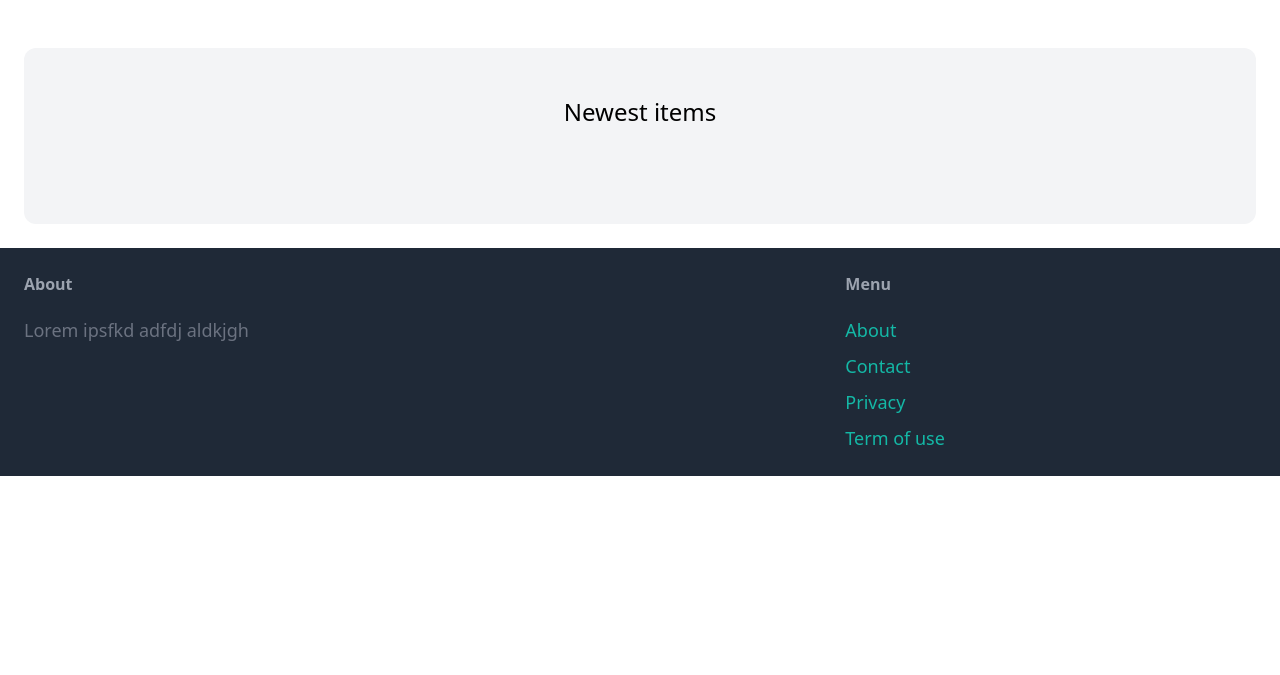
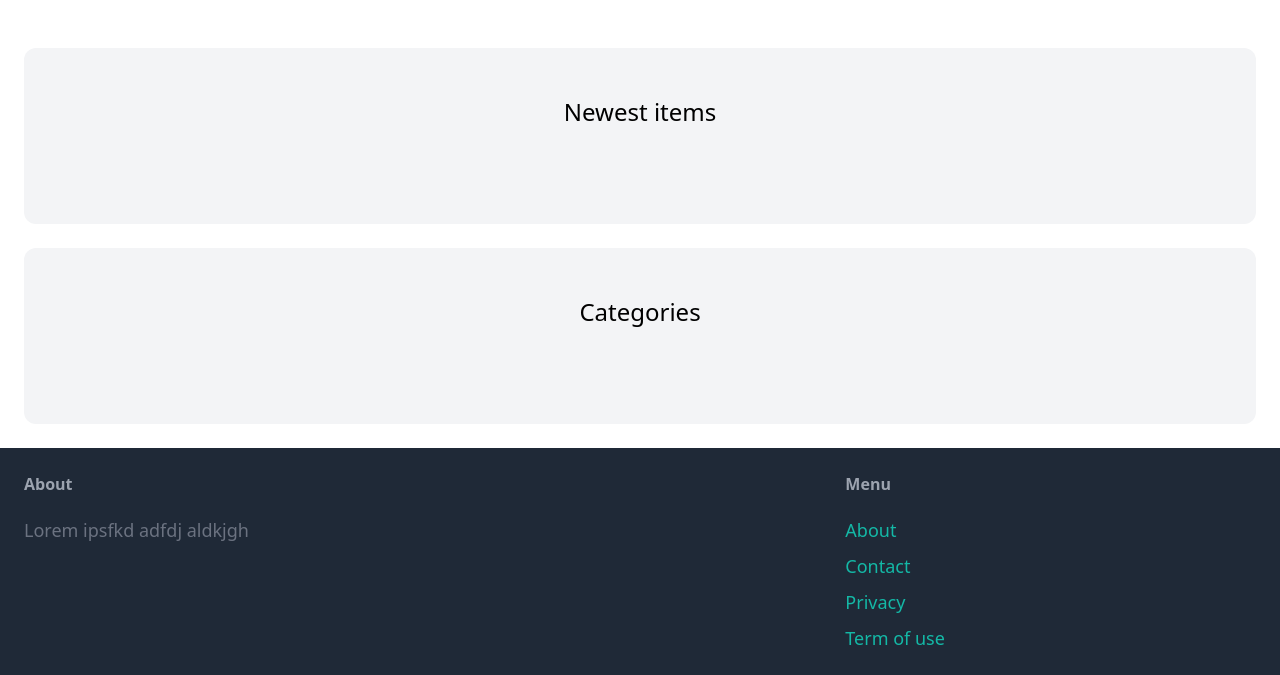
Before and after one commit to Vladilen172/Vladberries, a Django app: page / in a window 1280 px wide. Shown: the part 77-752 px from the top of the page. Run offline with Django 5.2, Linux system fonts and the light colour scheme; data that the repository does not hold is empty; some libraries are stand-ins or nearby versions.

Commit message:
Creating products and categories

```diff
--- a/Vladberries/Vladberries/urls.py
+++ b/Vladberries/Vladberries/urls.py
@@ -16,6 +16,8 @@ Including another URLconf
 """
 from django.contrib import admin
 from django.urls import path
+from django.conf import settings
+from django.conf.urls.static import static
 
 from core.views import index, contact
 
@@ -23,4 +25,4 @@ urlpatterns = [
     path('admin/', admin.site.urls),
     path('', index, name='index'),
     path('contact/', contact, name='contact')
-]
+] + static(settings.MEDIA_URL, document_root=settings.MEDIA_ROOT)
--- a/Vladberries/core/templates/core/index.html
+++ b/Vladberries/core/templates/core/index.html
@@ -23,4 +23,21 @@
             {% endfor %}
         </div>
     </div>
+
+    <div class="mt-6 px-6 py-12 bg-gray-100 rounded-xl">
+        <h2 class="mb-12 text-2xl text-center">Categories</h2>
+
+        <div class="grid grid-cols-3 gap-3">
+            {% for category in categories %}
+                <div>
+                    <a href="#">
+                        <div class="p-6 bg-white rounded-b-xl">
+                            <h2 class="text-2xl"> {{ category.name }} </h2>
+                            <p class="text-gray-500">{{ category.items.count }} items</p>
+                        </div>
+                    </a>
+                </div>
+            {% endfor %}
+        </div>
+    </div>
 {% endblock %}
```
Also changed, not shown: Vladberries/item/migrations/0003_alter_item_options.py (added).
